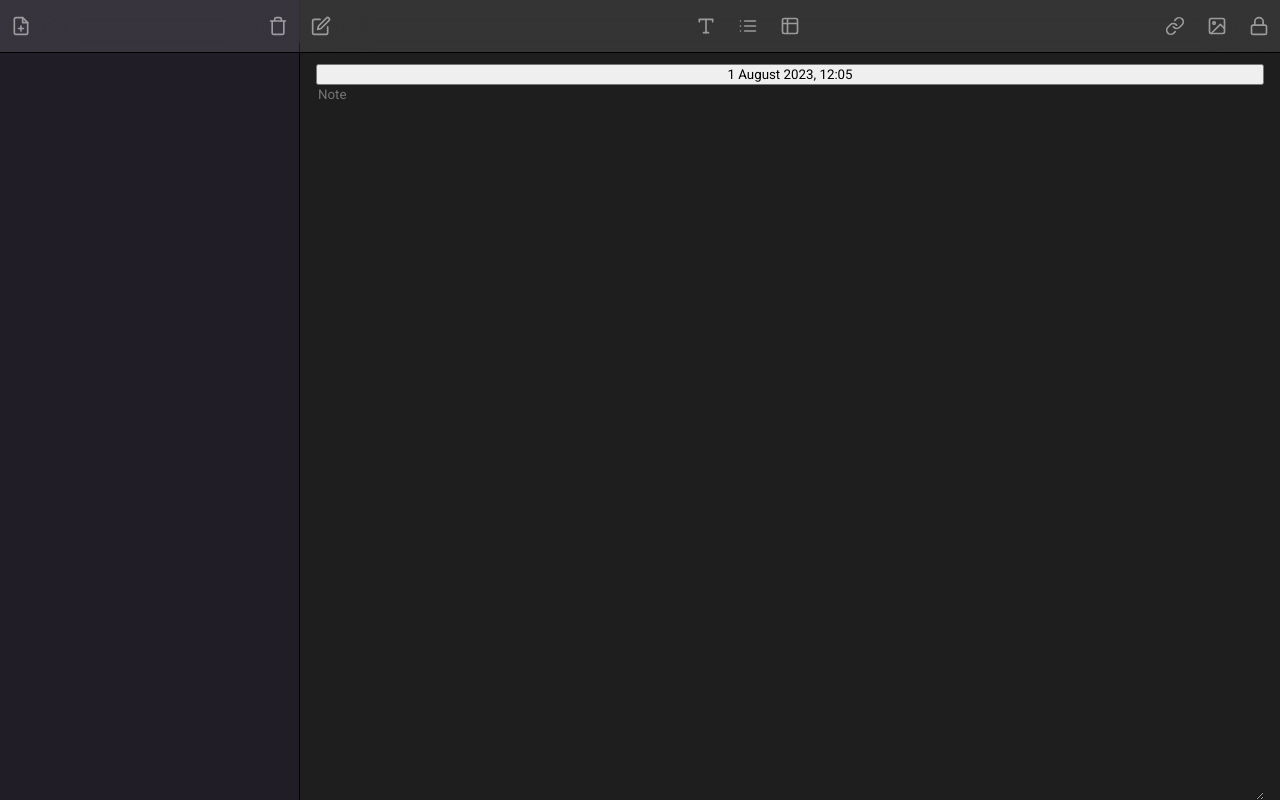
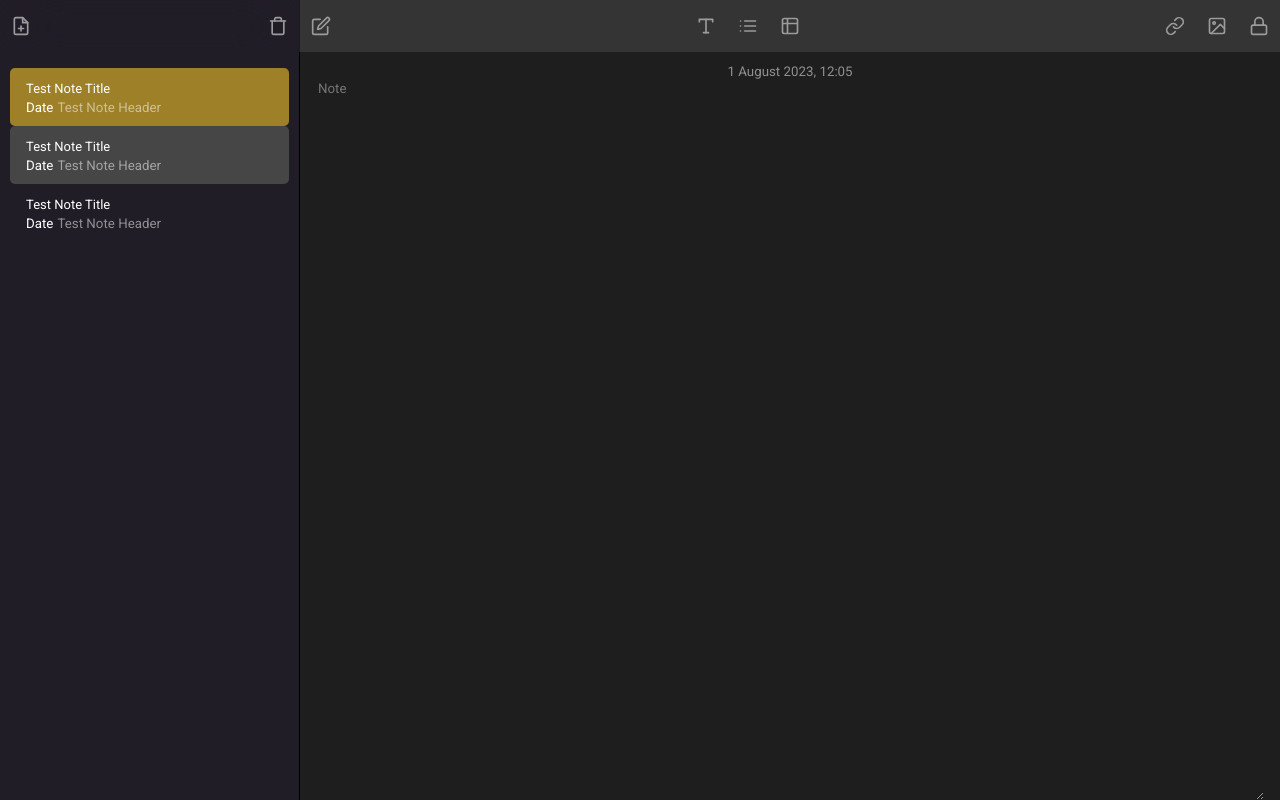
Before and after one commit to nikita-romashchenko/notes-frontend, a plain HTML site: page index.html in a window 1280 px wide. Drawn offline with nearby package versions, Linux system fonts and the light colour scheme.

Commit message:
feat: add notes css

```diff
--- a/index.html
+++ b/index.html
@@ -55,7 +55,26 @@
 
 
     <div class="sidebar">
-        <div id="notes-container"></div>
+        <div id="notes-container">
+            <div class="note pressed">
+                <span class="note-title">Test Note Title</span>
+                <br>
+                <span class="note-date">Date</span>
+                <span class="note-header">Test Note Header</span>
+            </div>
+            <div class="note selected">
+                <span class="note-title">Test Note Title</span>
+                <br>
+                <span class="note-date">Date</span>
+                <span class="note-header">Test Note Header</span>
+            </div>
+            <div class="note">
+                <span class="note-title">Test Note Title</span>
+                <br>
+                <span class="note-date">Date</span>
+                <span class="note-header">Test Note Header</span>
+            </div>
+        </div>
     </div>
 
     <div id="note-editor">
--- a/style.css
+++ b/style.css
@@ -21,8 +21,8 @@ header {
   position: fixed;
   display: flex;
   box-sizing: border-box;
-  border-bottom: solid black 1px;
-  background-color: rgba(255, 255, 255, 0.1);
+  /* border-bottom: solid black 1px; */
+  /* background-color: rgba(255, 255, 255, 0.1); */
 }
 
 textarea {
@@ -47,6 +47,7 @@ svg {
   border: none;
   background-color: transparent;
   transition: all 0.5s;
+  cursor: pointer;
 }
 
 .control-btn:hover {
@@ -77,6 +78,7 @@ svg {
   justify-content: space-between;
   box-sizing: border-box;
   backdrop-filter: blur(32px);
+  background-color: rgba(255, 255, 255, 0.1);
 }
 
 #note-editor-controls div {
@@ -86,7 +88,7 @@ svg {
 
 .sidebar {
   margin: 0;
-  padding-top: 43px;
+  padding-top: 52px;
   width: 300px;
   background-color: #211d27;
   height: 100%;
@@ -95,8 +97,11 @@ svg {
 #notes-container {
   height: 100%;
   width: 100%;
-  padding-left: 16px;
-  padding-right: 16px;
+  display: flex;
+  flex-direction: column;
+  padding-left: 10px;
+  padding-right: 10px;
+  padding-top: 16px;
   overflow-x: hidden;
   overflow-y: scroll;
   box-sizing: border-box;
@@ -113,3 +118,40 @@ svg {
   background-color: #1e1e1e;
   overflow-y: scroll;
 }
+
+#date-btn {
+  padding: 0;
+  margin: 0;
+  border: none;
+  background-color: transparent;
+  color: rgba(255, 255, 255, 0.5);
+}
+
+.note {
+  padding: 5px 16px;
+  border-radius: 5px;
+  padding: 10px 16px;
+  color: white;
+  cursor: default;
+}
+
+.pressed {
+  background-color: #9d8028;
+}
+
+.selected {
+  background-color: #464646;
+}
+
+.note-title {
+  font-size: small;
+}
+
+.note-date {
+  font-size: smaller;
+}
+
+.note-header {
+  font-size: smaller;
+  color: rgba(255, 255, 255, 0.5);
+}
```
